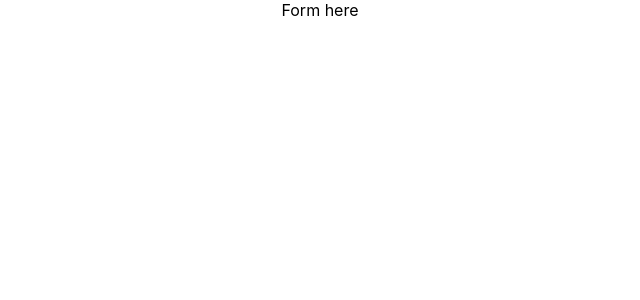
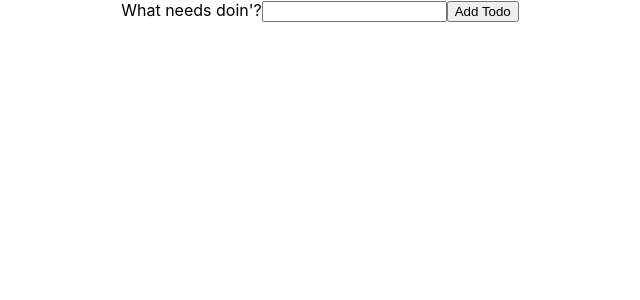
Before and after one commit to HeyImMatt/springboard-39-8-react-forms, a React (Create React App) app in the folder react-todo-list/: page / in a window 1280 px wide. Shown: the top 300 px of the page, without its empty margins (320-960 px from the left). Built offline with nearby package versions, Linux system fonts and the light colour scheme.

Commit message:
Setup todo list form

```diff
--- a/react-todo-list/src/NewTodoForm.js
+++ b/react-todo-list/src/NewTodoForm.js
@@ -1,7 +1,19 @@
 import React from 'react';
 
-function NewTodoForm() {
-  return <div>Form here</div>;
+function NewTodoForm({ formData, changeHandler, submitHandler }) {
+  return (
+  <form onSubmit={submitHandler}>
+    <label htmlFor="todo">What needs doin'?</label>
+    <input
+    type="text"
+    id="todo"
+    name="todo"
+    value={formData.todo}
+    onChange={changeHandler}
+    />
+    <button type="submit">Add Todo</button>
+  </form>
+  );
 }
 
 export default NewTodoForm;
--- a/react-todo-list/src/TodoList.js
+++ b/react-todo-list/src/TodoList.js
@@ -20,6 +20,7 @@ function TodoList() {
   const submitHandler = (e) => {
     e.preventDefault();
     setTodoList((list) => [...list, formData])
+    setFormData(INITIAL_FORM_DATA);
   }
   return(
     <NewTodoForm
```
